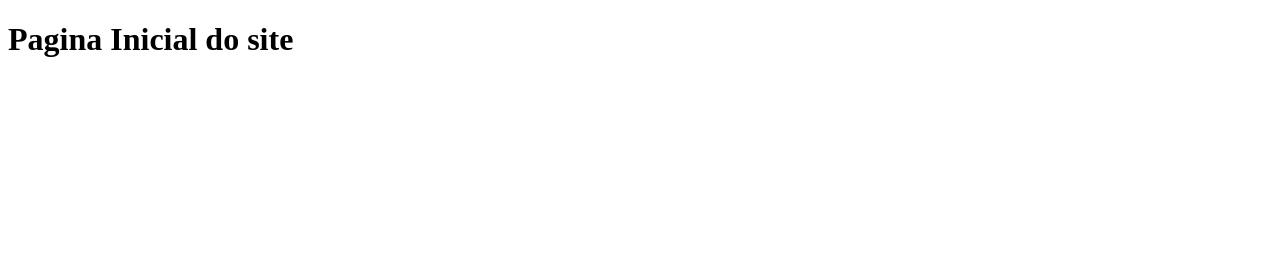
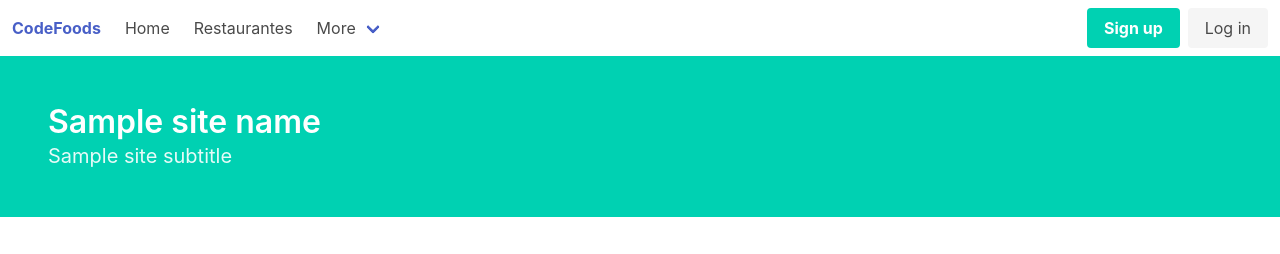
Before and after one commit to WilkerAlves/delivery, a Flask app: template delivery/templates/index.html in a window 1280 px wide. Shown: the top 254 px of the page. Before the commit the page ends 57 px from the top, so only its background shows below. Run offline with Flask 2, Linux system fonts and the light colour scheme; the template is opened without the code that fills it: most values are stand-ins (such as "Sample title", 1, 10 or a date in 2020).

Commit message:
começando com templates

```diff
--- a/delivery/ext/site/main.py
+++ b/delivery/ext/site/main.py
@@ -6,3 +6,8 @@ bp = Blueprint("site", __name__)
 @bp.route("/")
 def index():
     return render_template("index.html")
+
+
+@bp.route("/sobre")
+def about():
+    return render_template("about.html")
--- /dev/null
+++ b/delivery/templates/about.html
@@ -0,0 +1,5 @@
+{% extends "base.html" %}
+
+{% block main %}
+    Site de comidas
+{% endblock main %}
--- a/delivery/templates/base.html
+++ b/delivery/templates/base.html
@@ -0,0 +1,96 @@
+<!DOCTYPE html>
+<html>
+  <head>
+    {% block head %}
+    <meta charset="utf-8">
+    <meta name="viewport" content="width=device-width, initial-scale=1">
+    <title>Hello Bulma!</title>
+    <link rel="stylesheet" href="https://cdn.jsdelivr.net/npm/bulma@0.9.2/css/bulma.min.css">
+    {% endblock head %}
+
+    {% block extracss %}{% endblock extracss %}
+  </head>
+  <body>
+    {% block nav %}
+    <nav class="navbar" role="navigation" aria-label="main navigation">
+        <div class="navbar-brand">
+          <a class="navbar-item" href="https://bulma.io">
+            <strong>CodeFoods</strong>
+          </a>
+          <a role="button" class="navbar-burger" aria-label="menu" aria-expanded="false" data-target="navbarBasicExample">
+            <span aria-hidden="true"></span>
+            <span aria-hidden="true"></span>
+            <span aria-hidden="true"></span>
+          </a>
+        </div>
+
+        <div id="navbarBasicExample" class="navbar-menu">
+          <div class="navbar-start">
+            <a class="navbar-item">
+              Home
+            </a>
+            <a class="navbar-item">
+              Restaurantes
+            </a>
+
+            <div class="navbar-item has-dropdown is-hoverable">
+              <a class="navbar-link">
+                More
+              </a>
+
+              <div class="navbar-dropdown">
+                <a class="navbar-item">
+                  Pizzas
+                </a>
+                <a class="navbar-item">
+                  Pasteis
+                </a>
+                <a class="navbar-item">
+                  Hamburguers
+                </a>
+                <hr class="navbar-divider">
+                <a class="navbar-item">
+                  Report an issue
+                </a>
+              </div>
+            </div>
+          </div>
+
+          <div class="navbar-end">
+            <div class="navbar-item">
+              <div class="buttons">
+                <a class="button is-primary">
+                  <strong>Sign up</strong>
+                </a>
+                <a class="button is-light">
+                  Log in
+                </a>
+              </div>
+            </div>
+          </div>
+        </div>
+    </nav>
+    {% endblock nav %}
+
+    {% block top %}{% endblock top %}
+
+    <section class="section">
+        <div class="container">
+            {% block main %}{% endblock main %}
+        </div>
+    </section>
+
+
+    {% block footer %}
+    <footer class="footer">
+        <div class="content has-text-centered">
+          <p>
+            <strong>Bulma</strong> by <a href="https://jgthms.com">Jeremy Thomas</a>. The source code is licensed
+            <a href="http://opensource.org/licenses/mit-license.php">MIT</a>. The website content
+            is licensed <a href="http://creativecommons.org/licenses/by-nc-sa/4.0/">CC BY NC SA 4.0</a>.
+          </p>
+        </div>
+    </footer>
+    {% endblock footer %}}
+  </body>
+</html>
--- a/delivery/templates/index.html
+++ b/delivery/templates/index.html
@@ -1,12 +1,53 @@
-<!DOCTYPE html>
-<html lang="en">
-<head>
-    <meta charset="UTF-8">
-    <meta http-equiv="X-UA-Compatible" content="IE=edge">
-    <meta name="viewport" content="width=device-width, initial-scale=1.0">
-    <title>Codeshow Foods Delivery</title>
-</head>
-<body>
-    <h1>Pagina Inicial do site</h1>
-</body>
-</html>
+
+{% extends "base.html" %}
+
+{% block top %}
+    <section class="hero is-primary">
+        <div class="hero-body">
+            <p class="title">
+            {{ site_name }}
+            </p>
+            <p class="subtitle">
+            {{ site_subtitle }}
+            </p>
+        </div>
+    </section>
+{% endblock top %}
+
+
+{% block main %}
+    <div class="columns">
+        {% for col in [1, 2, 3, 4] %}
+            <div class="column">
+                <div class="card">
+                    <div class="card-image">
+                    <figure class="image is-4by3">
+                        <img src="https://bulma.io/images/placeholders/1280x960.png" alt="Placeholder image">
+                    </figure>
+                    </div>
+                    <div class="card-content">
+                    <div class="media">
+                        <div class="media-left">
+                        <figure class="image is-48x48">
+                            <img src="https://bulma.io/images/placeholders/96x96.png" alt="Placeholder image">
+                        </figure>
+                        </div>
+                        <div class="media-content">
+                        <p class="title is-4">John Smith</p>
+                        <p class="subtitle is-6">@johnsmith</p>
+                        </div>
+                    </div>
+
+                    <div class="content">
+                        Lorem ipsum dolor sit amet, consectetur adipiscing elit.
+                        Phasellus nec iaculis mauris. <a>@bulmaio</a>.
+                        <a href="#">#css</a> <a href="#">#responsive</a>
+                        <br>
+                        <time datetime="2016-1-1">11:09 PM - 1 Jan 2016</time>
+                    </div>
+                    </div>
+                </div>
+            </div>
+        {% endfor %}
+    </div>
+{% endblock main %}
```
Also changed, not shown: 1 other file.
